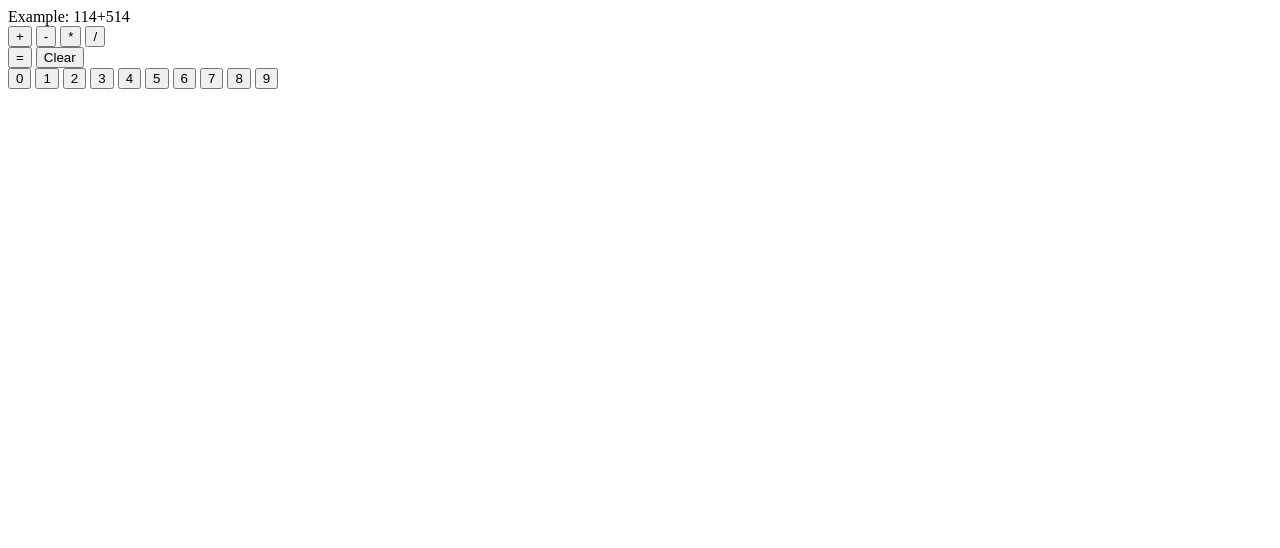
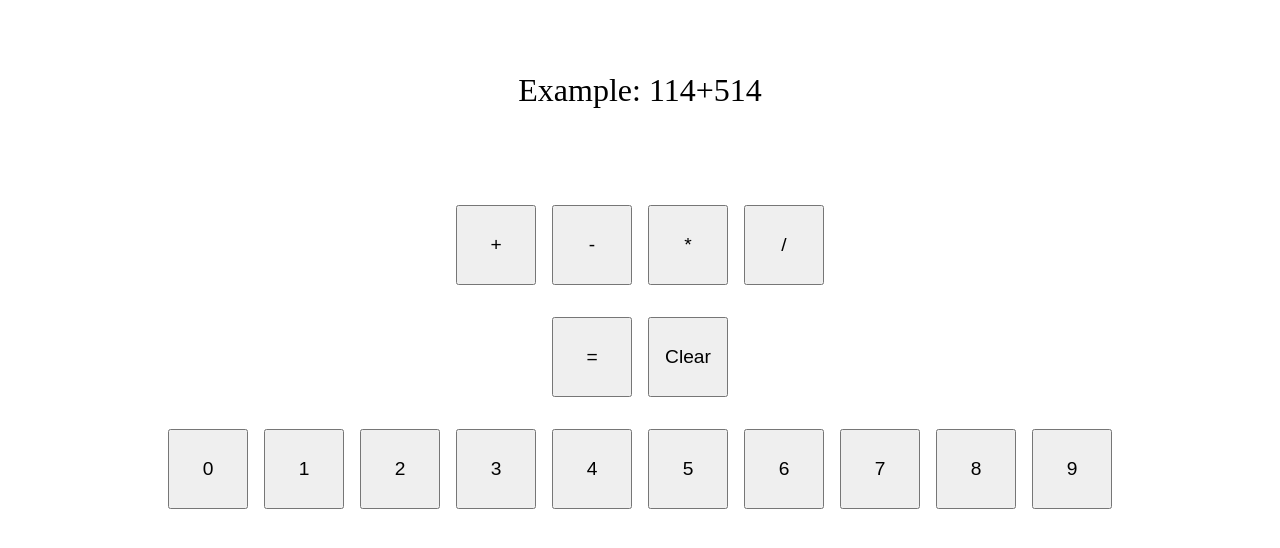
Before and after one commit to SamHou0/odin-calculator, a plain HTML site: page index.html in a window 1280 px wide. Drawn offline with Linux system fonts and the light colour scheme.

Commit message:
Add display css

```diff
--- a/index.html
+++ b/index.html
@@ -1,22 +1,28 @@
 <!DOCTYPE html>
 <html lang="en">
+
 <head>
     <meta charset="UTF-8">
     <meta name="viewport" content="width=device-width, initial-scale=1.0">
     <link rel="stylesheet" href="style.css">
     <title>Let's calculate!</title>
 </head>
+
 <body>
+    <div id="body-wrap">
+
         <div id="display">Example: 114+514</div>
-    <div id="operator-input">
+        <div id="operator-input" class="button-list">
             <button>+</button>
             <button>-</button>
             <button>*</button>
             <button>/</button>
         </div>
+        <div id="action" class="button-list">
             <button id="equal-button">=</button>
             <button id="clear-button">Clear</button>
-    <div id="num-input">
+        </div>
+        <div id="num-input" class="button-list">
             <button>0</button>
             <button>1</button>
             <button>2</button>
@@ -28,6 +34,8 @@
             <button>8</button>
             <button>9</button>
         </div>
+    </div>
     <script src="script.js"></script>
 </body>
+
 </html>
--- a/style.css
+++ b/style.css
@@ -0,0 +1,20 @@
+button {
+    width: 5rem;
+    height: 5rem;
+    font-size: larger;
+}
+#display{
+    font-size: 2em;
+    text-align: center;
+    padding: 2em;
+}
+#body-wrap{
+    margin: 5px;
+}
+.button-list{
+    display: flex;
+    flex-wrap: wrap;
+    justify-content: center;
+    gap: 1em;
+    margin-top: 2em;
+}
```
Lines whose indentation alone changed are shown as unchanged.
